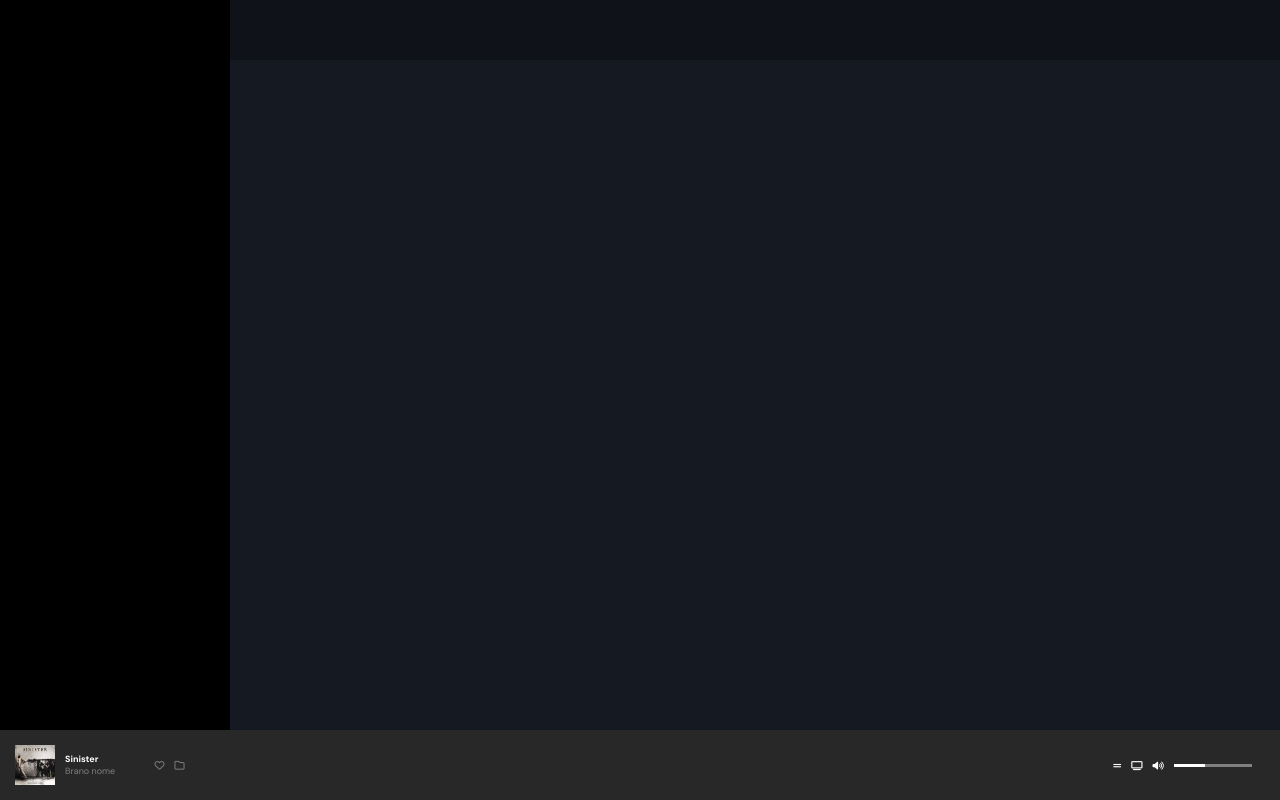
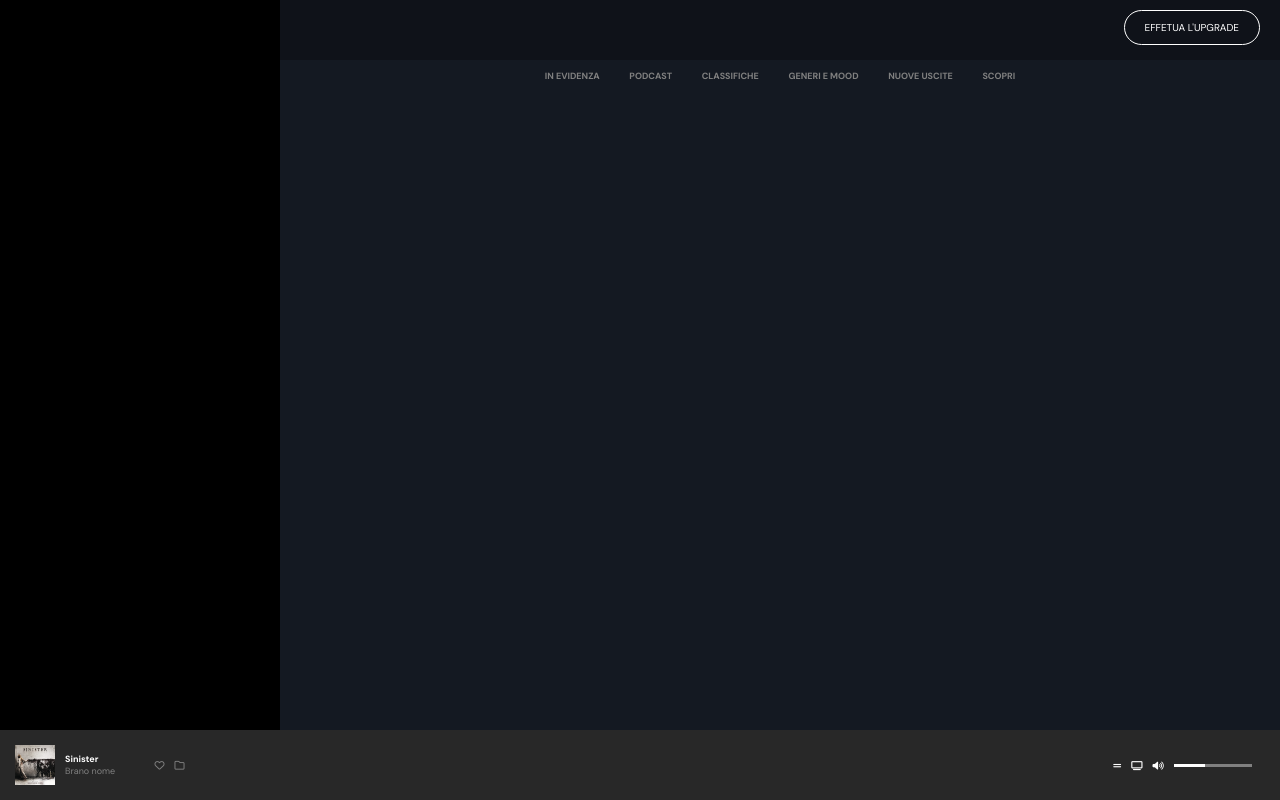
Before and after one commit to danielplebani/html-css-spotifyweb, a plain HTML site: page index.html in a window 1280 px wide. Drawn offline with Linux system fonts and the light colour scheme.

Commit message:
header and sistem layout

```diff
--- a/index.html
+++ b/index.html
@@ -33,11 +33,28 @@
 
             <section class="menu"></section>
 
-            <section class="all">
-                <div class="container">
-                    <header></header>
-                    <main></main>
-                </div>
+            <section class="all dis-flex flex-dir-column">
+
+                <header class="py-15px text-align-end pr-20px">
+                    <a href="#" class="btn text-decor-none fs-x-small">EFFETUA L'UPGRADE</a>
+                </header>
+
+                <main>
+
+                    <section class="filter dis-flex align-items-center just-cont-space-around width-50pc m-auto fs-xx-small width-70pc-md width-100pc-s">
+                        <div class="col"><strong>IN EVIDENZA</strong></div>
+                        <div class="col"><strong>PODCAST</strong></div>
+                        <div class="col"><strong>CLASSIFICHE</strong></div>
+                        <div class="col"><strong>GENERI E MOOD</strong></div>
+                        <div class="col dis-none-xs"><strong>NUOVE USCITE</strong></div>
+                        <div class="col dis-none-xs"><strong>SCOPRI</strong></div>
+                    </section>
+
+                    <section class="recently"></section>
+
+
+                </main>
+
             </section>
 
         </div>
@@ -61,7 +78,7 @@
                 <div class="dis-flex align-items-center">
                     <i style="color: grey;" class="fa-regular fa-heart     fs-x-small "></i>
 
-                    <i style="color: grey;" class="fa-regular fa-folder ml-10px fs-x-small"></i>
+                    <i style="color: grey;" class="fa-regular fa-folder ml-10px fs-x-small ml-5px-s"></i>
                 </div>
             </div>
 
--- a/style.css
+++ b/style.css
@@ -170,6 +170,10 @@
     width: 50%;
 }
 
+.width-70pc{
+    width: 70%;
+}
+
 .width-40pc{
     width: 40%;
 }
@@ -310,6 +314,11 @@
 .px-40px{
     padding: 0 40px;
 }
+
+.pr-20px{
+    padding-right: 20px;
+}
+
 /*endregion utility*/
 
 /*startregion main*/
@@ -320,29 +329,39 @@ main{
 /*startsection menu*/
 .menu{
     width: 280px;
-    height: 100%;
     background-color: black;
 }
+/*endsection menu*/
 
+/*startsection all*/
 .all{
-    max-height: 100%;
-    width: 100%;
-    height: 100%;
     background-color: var(--bc-all-dark_grey);
+    width: calc(100% - 280px);
 }
 
-.all> .container header{
+.all> header{
     height: 60px;
-    width: 100%;
     background-color: rgba(0, 0, 0, 0.264);
-    position: fixed;
-    z-index: 1;
 }
 
-.all> .container main{
-    overflow: auto;
+.all header .btn{
+    background-color: transparent;
+    border: 1px solid white;
+    border-radius: 20px;
+    padding: 10px 20px;
+    color: white;
 }
-/*endsection menu*/
+
+.all> main{
+    max-height: calc(100% - 60px);
+}
+
+.all> main .filter{
+    padding-top: 10px;
+    color: gray;
+}
+/*endsection all*/
+
 /*endregion main*/
 
 
@@ -387,6 +406,9 @@ footer .row .col img{
 @media screen and (max-width:1100px){
 
 /*startregion utility*/
+.width-70pc-md{
+    width: 70%;
+}
 /*endregion utility*/
 
 /*startregion main*/
@@ -402,6 +424,9 @@ footer .row .col img{
 @media screen and (max-width:800px){
 
     /*startregion utility*/
+    .width-100pc-s{
+        width: 100%;
+    }
     /*endregion utility*/
 
     /*startregion main*/
@@ -415,7 +440,7 @@ footer .row .col img{
 
 
 
-@media screen and (max-width:500px){
+@media screen and (max-width:650px){
 
     /*startregion utility*/
     .mr-5px-s{
@@ -431,9 +456,15 @@ footer .row .col img{
 
     /*startsection menu*/
     .menu{
-        width: 50px;
+        width: 30px;
     }
     /*endsection menu*/
+
+    /*startsection all*/
+    .all{
+        width: calc(100% - 30px);
+    }
+    /*endsection all*/
 
     /*endregion main*/
 
@@ -443,9 +474,26 @@ footer .row .col img{
 
 }
 
-@media screen and (max-height:350px){
+@media screen and (max-width:400px){
 
-    .all> .container > header{
+    /*startregion utility*/
+    .dis-none-xs{
+        display: none;
+    }
+    /*endregion utility*/
+
+    /*startregion main*/
+    /*endregion main*/
+
+
+    /*startregion footer*/
+    /*endregion footer*/
+
+}
+
+@media screen and (max-height:400px){
+
+    .all> header{
         display: none;
     }
 
```
